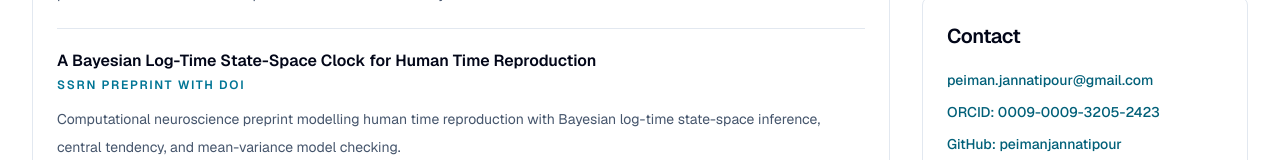
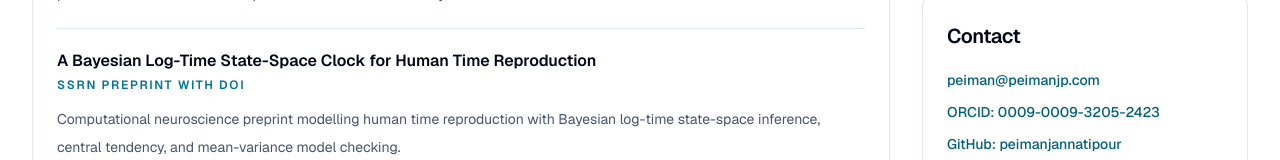
Before and after one commit to peimanjannatipour/peimanjp-, a Next.js app: page /cv in a window 1280 px wide. Shown: the part 546-706 px from the top of the page. Built offline with nearby package versions, Linux system fonts and the light colour scheme.

Commit message:
chore: adopt PEIMAN JP domain identity

```diff
--- a/src/data/links.ts
+++ b/src/data/links.ts
@@ -21,8 +21,8 @@ export const siteConfig = {
   shortName: "Peiman JP",
   role:
     "Computational Neuroscience Researcher · EEG, Human Timing & Neural Time-Series",
-  baseUrl: "https://peiman-jannatipour-portfolio.vercel.app",
-  email: "peiman.jannatipour@gmail.com",
+  baseUrl: "https://peimanjp.com",
+  email: "peiman@peimanjp.com",
   defaultTitle:
     "Peiman Jannatipour | Computational Neuroscience, EEG & Neurotechnology Systems",
   description:
@@ -73,7 +73,7 @@ export const externalLinks = {
   },
   website: {
     label: "Website",
-    value: "peiman-jannatipour-portfolio.vercel.app",
+    value: "peimanjp.com",
     href: siteConfig.baseUrl,
     visible: true,
   },
```
